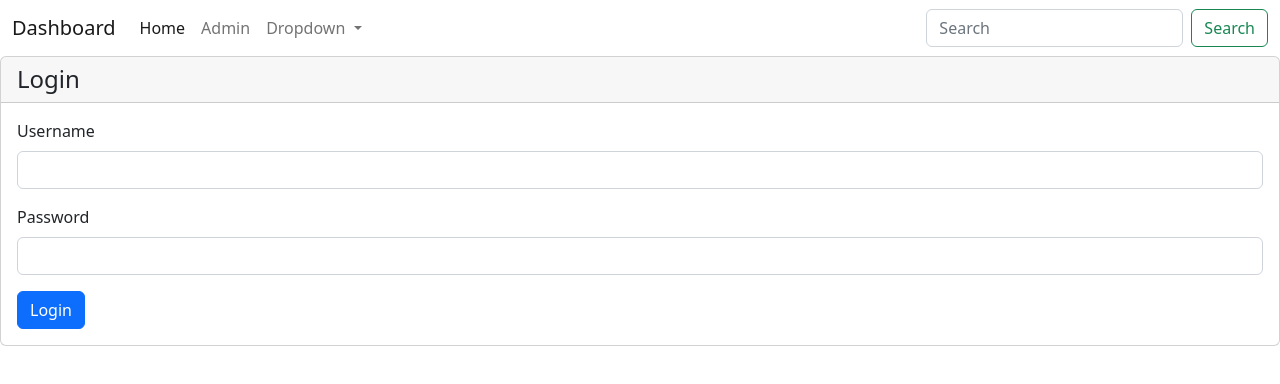
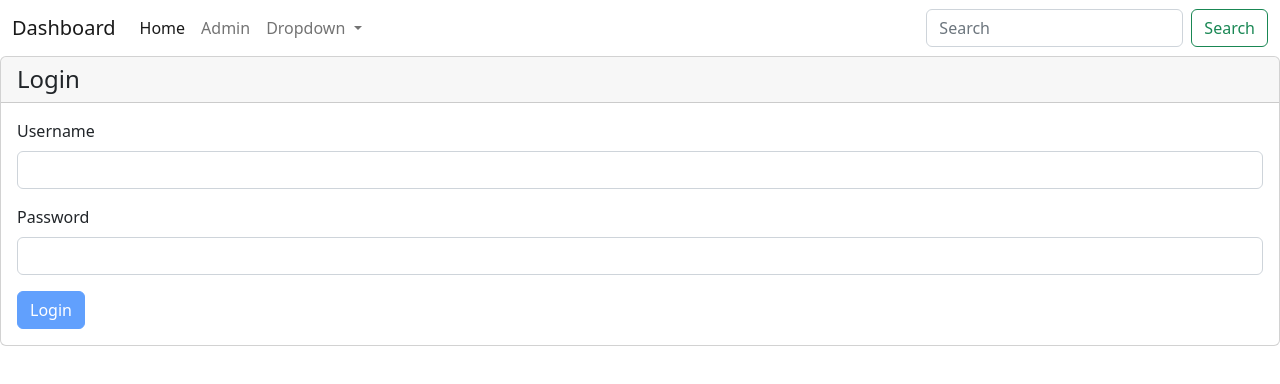
Before and after one commit to yogendrajadhav/RoleBasedAuth, an Angular app in the folder AngularClient/: page /login in a window 1280 px wide. Shown: the top 384 px of the page. Built offline with nearby package versions, Linux system fonts and the light colour scheme.

Commit message:
validation check implemented

```diff
--- a/AngularClient/src/app/login/login.component.html
+++ b/AngularClient/src/app/login/login.component.html
@@ -16,7 +16,7 @@
                     <div *ngIf="f['password'].errors['required']">Password is required</div>
                 </div>
             </div>
-            <button type="submit" class="btn btn-primary" [disabled]="loading">Login</button>
+            <button type="submit" class="btn btn-primary" [disabled]="loginForm.invalid">Login</button>
           <div *ngIf="error" class="alert alert-danger mt-3 mb-0">{{error}}</div>
         </form>
     </div>
```
